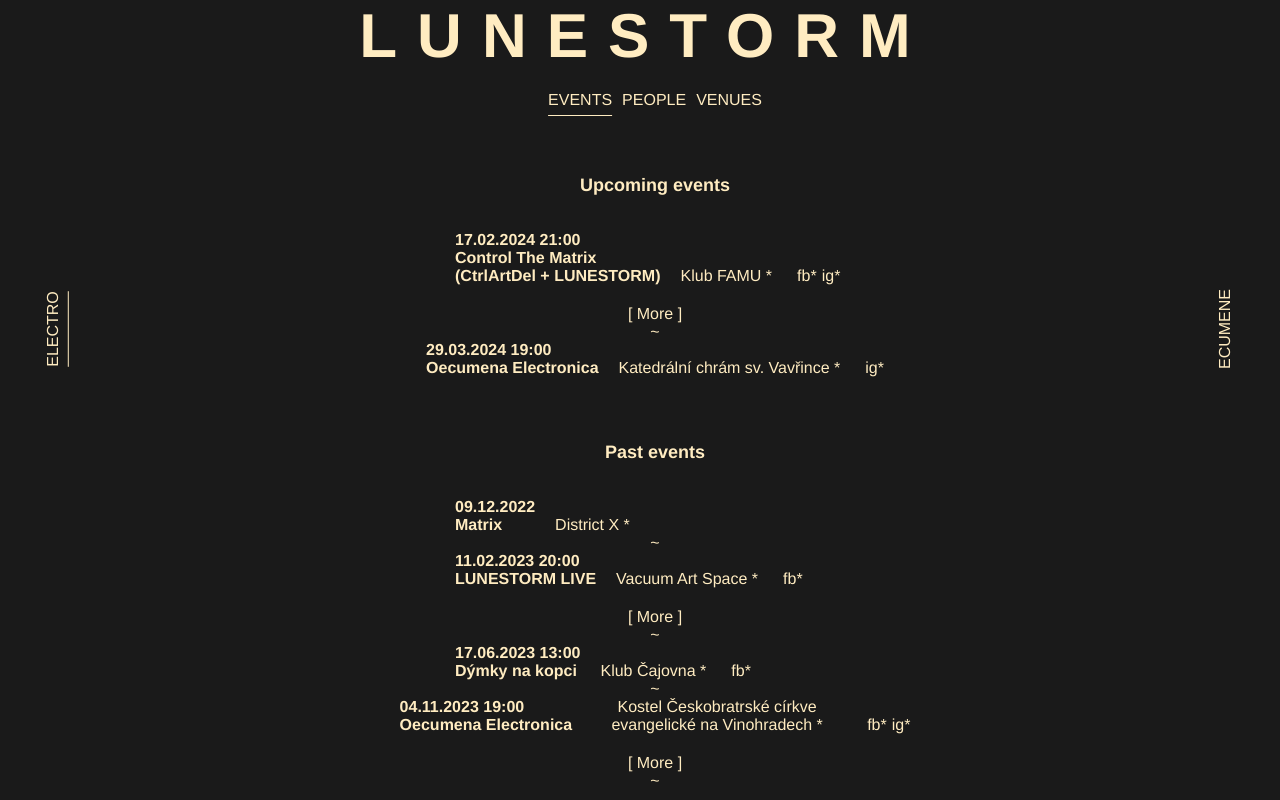
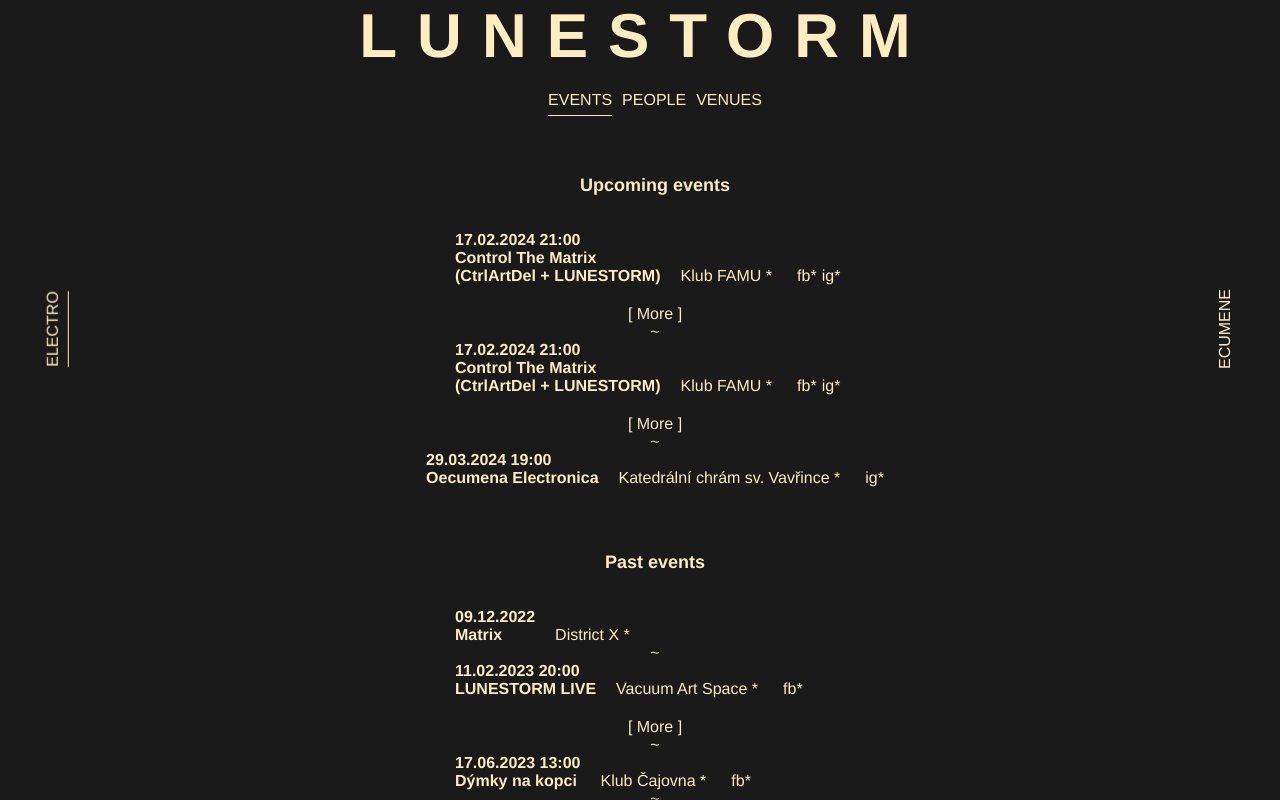
Before and after one commit to Kapicka/lunestorm, a Vue app: page /electro/events in a window 1280 px wide. Built offline with nearby package versions, Linux system fonts and the light colour scheme.

Commit message:
Update store.js

```diff
--- a/src/store.js
+++ b/src/store.js
@@ -5,6 +5,25 @@
 
 
 const events = [
+ {
+    key: "control_the_matrix_20244",
+    type: ["electro"],
+    name: "Control The Matrix",
+    secondLineName: "(CtrlArtDel + LUNESTORM)",
+    dateStart: "2024-02-17T21:00",
+    dateEnd: "2024-02-18T08:00",
+    links: [
+      { name: "fb", url: "https://www.facebook.com/events/907901173873591" },
+      { name: "ig", url: "https://www.instagram.com/ctrlartdelrecords" }
+    ],
+    place: {
+      name: "Klub FAMU",
+      url: "https://maps.app.goo.gl/rAd3wXfb4waD2eHr9"
+    },
+    artists: ["soda", "grafik", "efectiv", "infract"]
+    // description: "Zveme vás na elektro-ekumenu!"
+  },
+
   {
     key: "control_the_matrix_2024",
     type: ["electro"],
```
